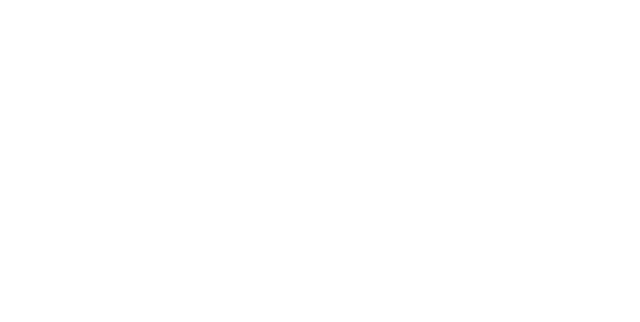
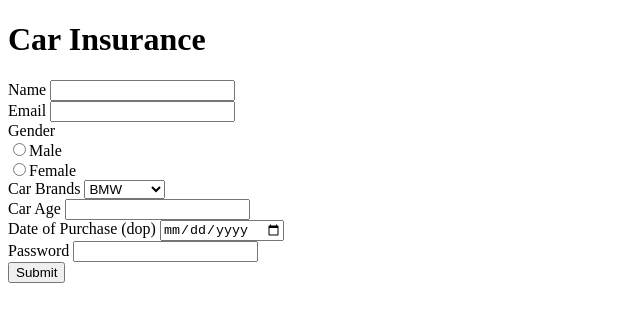
Before and after one commit to acciojob/car-insurance-form-Ritesh1408, a website: page main.html in a window 1280 px wide. Shown: the whole page, without its empty margins (0-640 px from the left). Drawn offline with Linux system fonts and the light colour scheme.

Commit message:
created a submission

```diff
--- a/main.html
+++ b/main.html
@@ -3,11 +3,45 @@
 <html>
 
 <head>
+	<title>Car Insurance Registration Form</title>
 	<link rel="stylesheet" href="styles.css">
 </head>
 
 <body>
 	<!-- the entire body must be written by student -->
+	<h1>Car Insurance</h1>
+	<form method="post">
+		<label for="name">Name</label>
+		<input type="text" id="name" required="Yes">
+		<br>
+		<label for="email">Email</label>
+		<input type="email" id="email" required="Yes">
+		<br>
+		<label for="gender">Gender</label>
+		<br>
+		<input type="radio" required="Yes" name="gender">Male
+		<br>
+		<input type="radio" required="Yes" name="gender">Female
+		<br>
+		<label for="cars">Car Brands</label>
+		<select>
+			<option>BMW</option>
+			<option>Audi</option>
+			<option>Mercedez</option>
+		</select>
+		<br>
+		<label for="carage">Car Age</label>
+		<input type="number" id="carage" required="Yes">
+		<br>
+		<label for="dop">Date of Purchase (dop)</label>
+		<input type="date" id="dop" required="Yes">
+		<br>
+		<label id="password">Password</label>
+		<input type="password" id="password" required="Yes">
+		<br>
+		<button type="submit">Submit</button>
+
+	</form>
     <script type="text/javascript" src="./script.js">
 </script>
 
```
